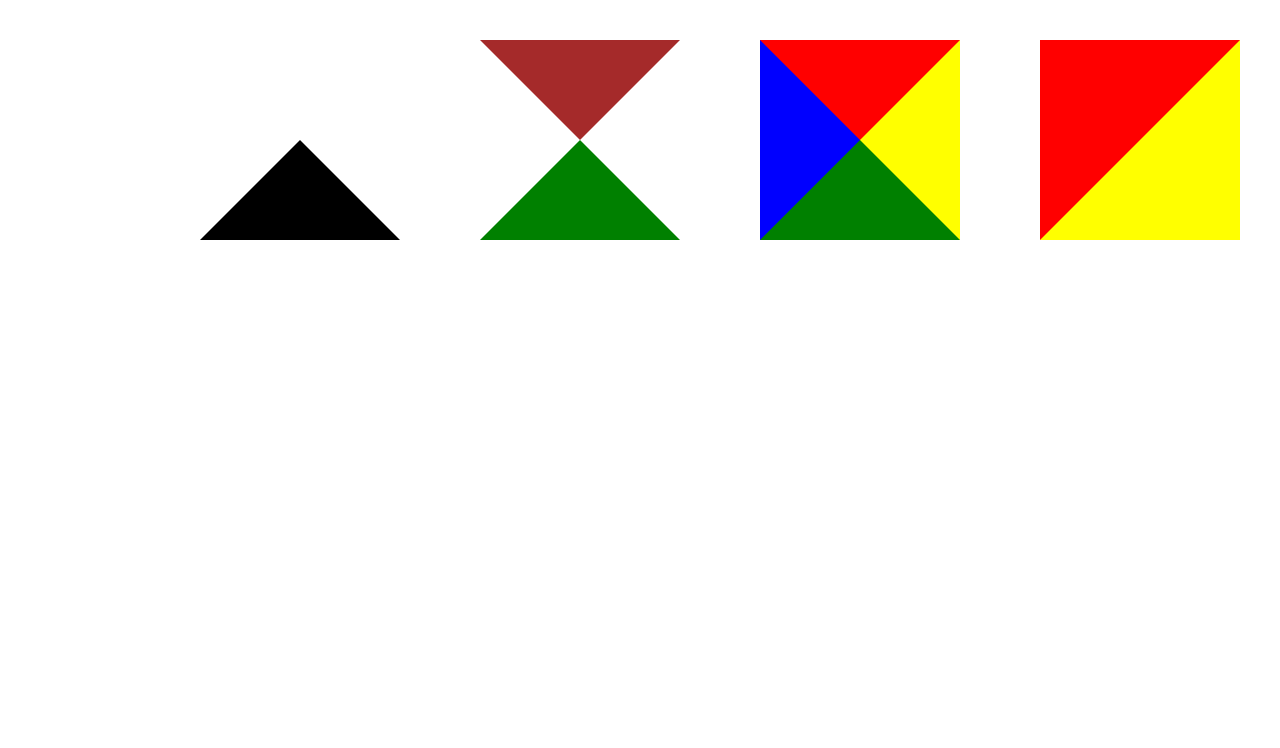
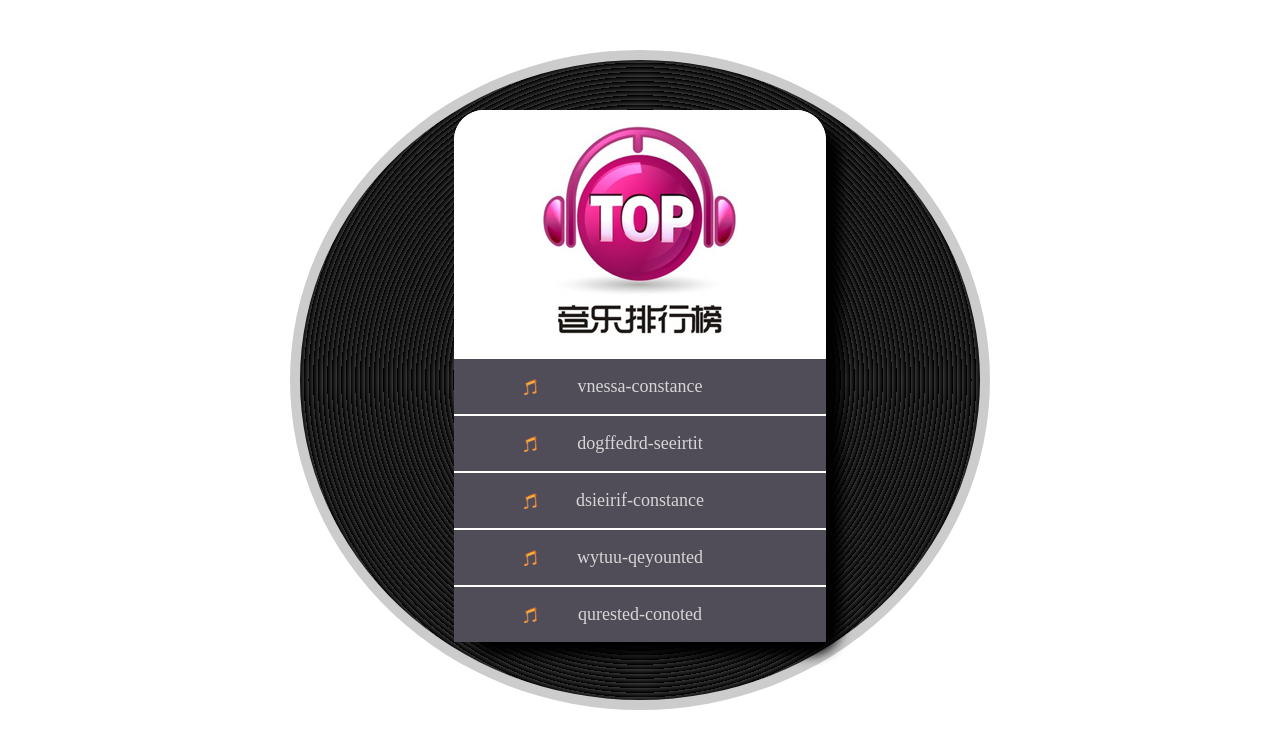
Before and after one commit to dameinan/dameinan.github.io, a plain HTML site: page hello/index.html in a window 1280 px wide. Drawn offline with Linux system fonts and the light colour scheme.

Commit message:
Add files via upload

```diff
--- a/hello/index.html
+++ b/hello/index.html
@@ -1,60 +1,63 @@
+
 <!DOCTYPE html>
 <html>
 	<head>
 		<meta charset="utf-8" />
-		<title>美楠</title>
+		<title>音乐排行榜</title>
 		<style type="text/css">
-		*{
-			padding: 0px;
-			margin: 0px;
-			float: right;
-		}
-		.meinan{
-			width: 0px;
-			height: 0px;
-			border: 100px solid transparent;;
-			border-top: 100px solid yellow;
-			border-color: #ff0000;
-			border-bottom: 100px solid yellow;
-			border-right: 100px solid yellow;
-			margin: 40px;
-		}
-		.nan{
-			width: 0px;
-			height: 0px;
-			border: 100px solid transparent;;
-			border-top: 100px solid red;
-			border-color: #ff0000;
-			border-bottom: 100px solid green;
-			border-right: 100px solid yellow;
-			border-left: 100px solid blue;
-			margin: 40px;
-		}
-		.mei{
-			width: 0px;
-			height: 0px;
-			border: 100px solid transparent;;
-			border-top: 100px solid brown;
-			border-color:solid transparent;
-			border-bottom: 100px solid green;
-			margin: 40px;
-		}
-		.a{
-			width: 0px;
-			height: 0px;
-			border: 100px solid transparent;;
-			border-color:solid transparent;
-			border-bottom: 100px solid black;
-			margin: 40px;
-		}
+			*{margin: 0;padding: 0;list-style: none;outline: none;}
+.bg{
+	width: 600px;
+	height: 550px;
+	background-image:repeating-radial-gradient(circle at 50% 50%,#333,#000 1%) ;
+	margin: 50px auto;
+	padding: 40px;
+	border-radius: 50%;
+	padding-top:50px ;
+	border: 10px solid #ccc;
+}
+ul{
+	width: 372px;
+	height: 530px;
+	background: #fff;
+	border-radius: 30px;
+	box-shadow: 15px 15px 12px #000;
+	margin: 0 auto;
+}
+ul li{
+	width: 372px;
+	height: 55px;
+	background: #504d58 url(img/yinfu.png)no-repeat 70px 20px;
+	margin-bottom: 2px;
+	font-size: 18px;
+	color: #d6d6d6;
+	line-height: 55px;
+	text-align: center;
+	font-family: "微软雅黑";
+}
+ul .tp{
+	width: 372px;
+	height: 247px;
+	background: #fff;
+	background-image: url(img/yinyue.jpg),url(img/wenzi.jpg);
+	background-repeat: no-repeat;
+	background-position: 87px 16px,99px 192px;
+	border-radius:30px 30px 0 0 ;
+}
+ul .yj{border:0 0 30px 30px;}
+
 		</style>
 	</head>
 	<body>
-		<div class="meinan">
+		<div class="bg">
+			<ul>
+				<li class="tp"></li>
+				<li>vnessa-constance</li>
+				<li>dogffedrd-seeirtit</li>
+				<li>dsieirif-constance</li>
+				<li>wytuu-qeyounted</li>
+				<li class="yj">qurested-conoted</li>
+			</ul>
 		</div>
-
-	<div class="nan"></div>
-	<div class="mei"></div>
-	<div class="a"></div>
 	</body>
 </html>
```
Also changed, not shown: hello/img/wenzi.jpg (added), hello/img/yinfu.png (added), hello/img/yinyue.jpg (added).
